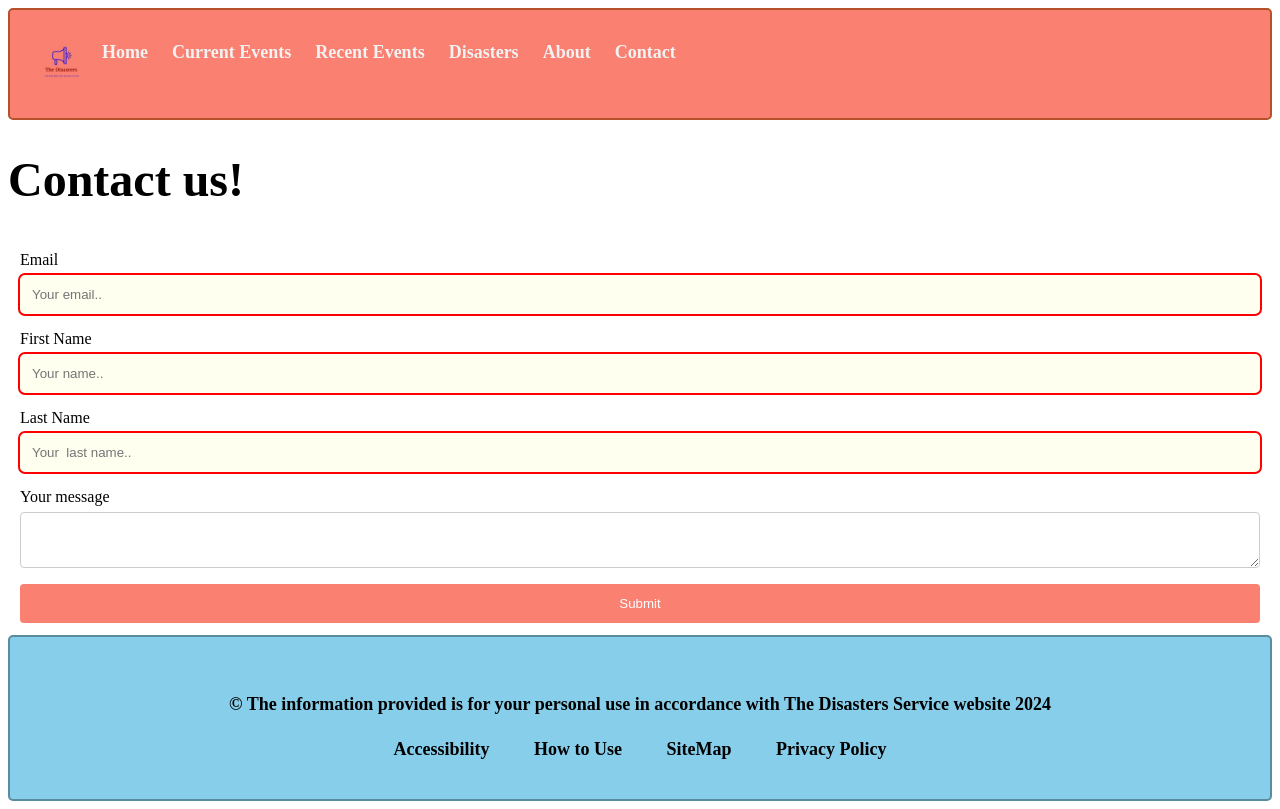
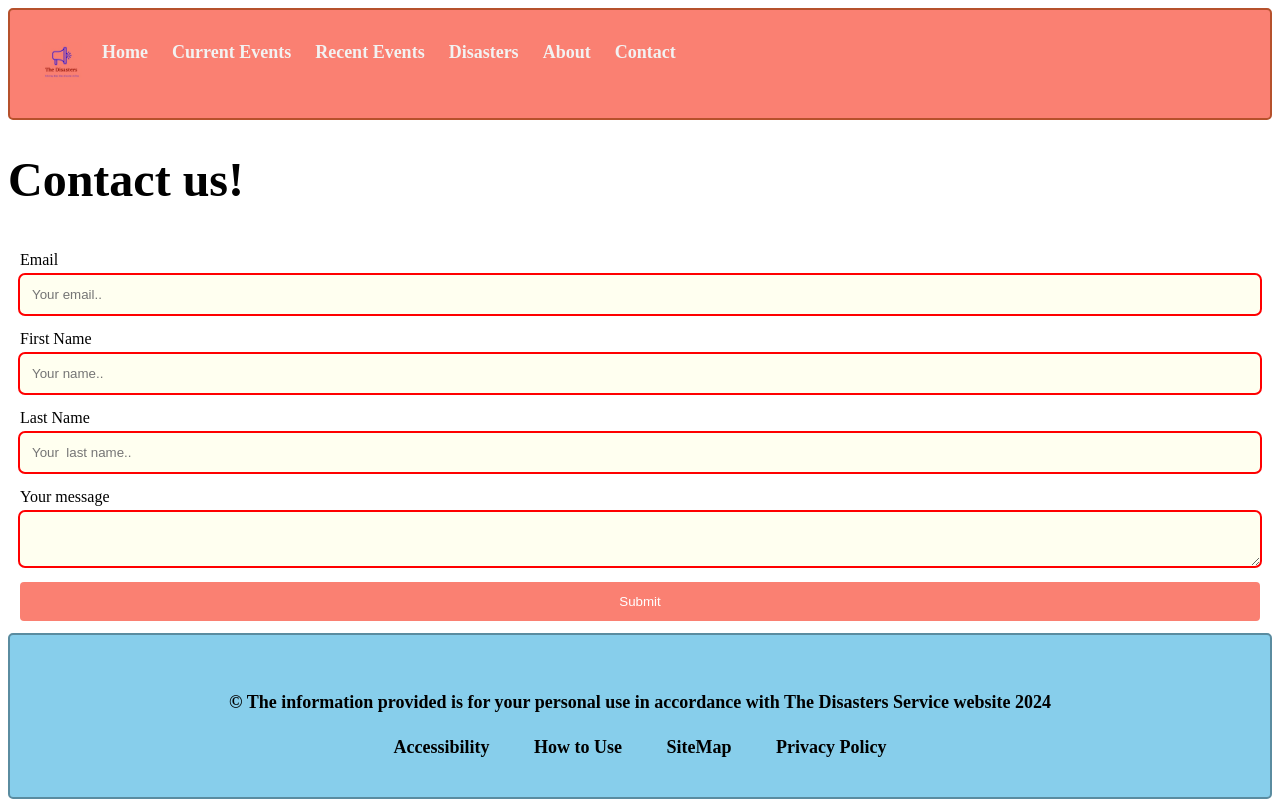
Before and after one commit to BIT-Studio-3/group-project-25-1-scade, a SvelteKit app in the folder disaster/disaster/: page /contact in a window 1280 px wide. Built offline with nearby package versions, Linux system fonts and the light colour scheme.

Commit message:
textarea invalid style

```diff
--- a/disaster/disaster/src/routes/contact/+page.svelte
+++ b/disaster/disaster/src/routes/contact/+page.svelte
@@ -64,7 +64,7 @@ input[type=submit]:hover {
   background-color: salmon;
 }
 
-input:invalid{
+input:invalid:required, textarea:invalid:required{
   background-color: ivory;
   border: none;
   outline: 2px solid red;
```
